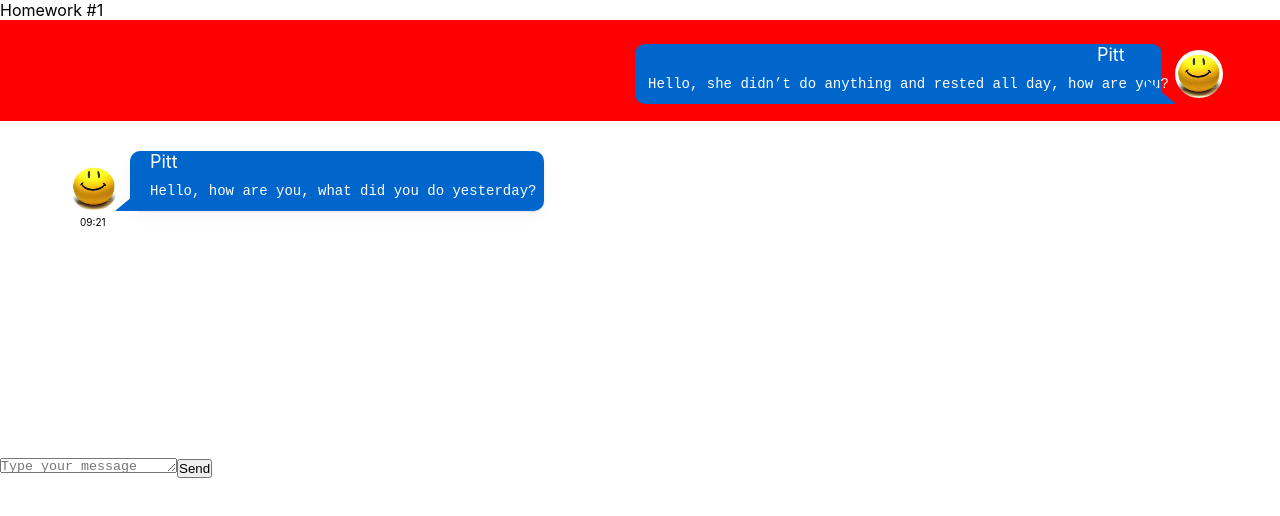
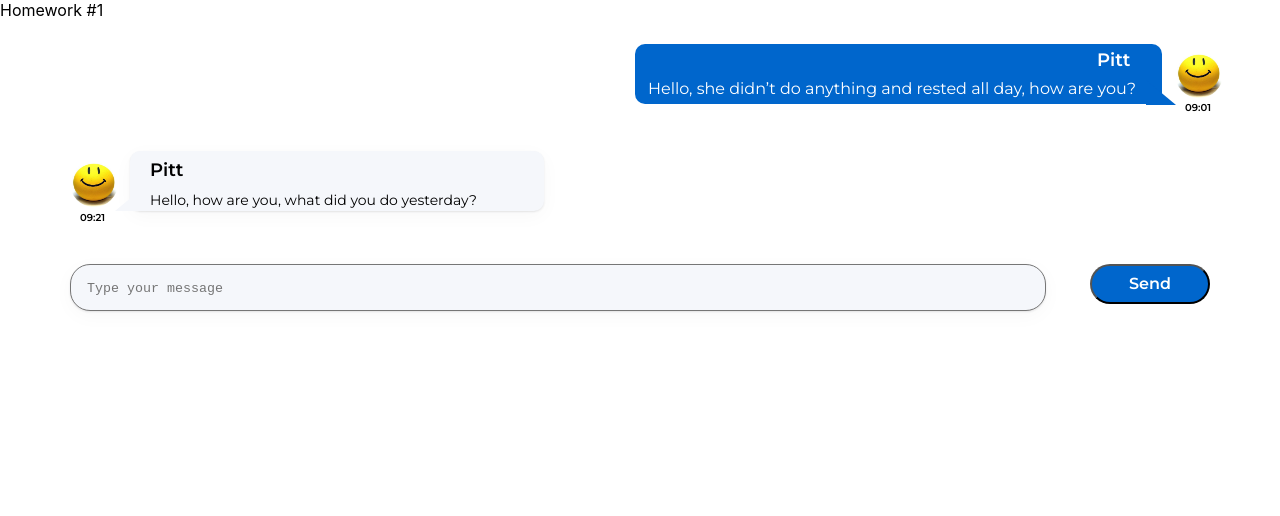
Before and after one commit to SerhiiSa07/it-kamasutra-dz, a React (Create React App) app: page / in a window 1280 px wide. Shown: the top 516 px of the page. Built offline with nearby package versions, Linux system fonts and the light colour scheme.

Commit message:
it-kamasutra-dz

```diff
--- a/public/index.html
+++ b/public/index.html
@@ -3,6 +3,11 @@
   <head>
     <meta charset="utf-8" />
     <link rel="icon" href="%PUBLIC_URL%/favicon.ico" />
+    <link rel="preconnect" href="https://fonts.googleapis.com">
+    <link rel="preconnect" href="https://fonts.gstatic.com" crossorigin>
+    <link rel="preconnect" href="https://fonts.googleapis.com">
+    <link rel="preconnect" href="https://fonts.gstatic.com" crossorigin>
+    <link href="https://fonts.googleapis.com/css2?family=Inter:wght@400;700&family=League+Spartan:wght@400;700&family=Montserrat:wght@400;600;700&display=swap" rel="stylesheet">
     <meta name="viewport" content="width=device-width, initial-scale=1" />
     <meta name="theme-color" content="#000000" />
     <meta
--- a/src/index.css
+++ b/src/index.css
@@ -15,6 +15,6 @@ body {
 }
 
 code {
-    font-family: source-code-pro, Menlo, Monaco, Consolas, 'Courier New',
+    font-family: source-code-pro, Menlo, Monaco, Consolas, 'Courier New', Montserrat,
     monospace;
 }
--- a/src/s2-homeworks/hw01/friend-message/FriendMessage.module.css
+++ b/src/s2-homeworks/hw01/friend-message/FriendMessage.module.css
@@ -14,7 +14,7 @@
     height: 48px;
     border-radius: 50%;
     margin-left: 70px;
-    margin-top: 42px;
+    margin-top: 38px;
 }
 
 .friendText {
@@ -22,10 +22,10 @@
     width: 414px;
     height: 60px;
     margin: 30px 130px 252px 130px;
-    background: #0066CC;
+    background-color: #F5F7FB;
     border-radius: 10px;
+    font-family: 'Montserrat', sans-serif;
     box-shadow: 0px 5px 20px rgba(29, 33, 38, 0.03), 0px 1px 2px rgba(29, 33, 38, 0.1);
-
 }
 
 .friendText:after {
@@ -35,30 +35,35 @@
     height: 0;
     left: -15px;
     top: 35px;
-    border-bottom: 25px solid #0066CC;;
+    border-bottom: 25px solid #F5F7FB;
     border-left: 30px solid transparent;
-
 }
 
 .friendName {
+    font-weight: 600;
     font-size: 18px;
     margin-left: 20px;
-    color: white;
+    margin-top: 8px;
+    color: #000000;
+    font-family: 'Montserrat', sans-serif;
 }
 
 .friendMessageText {
-    font-size: 14.5px;
+    font-family: 'Montserrat', sans-serif;
     line-height: 19px;
     font-size: 14px;
     margin-top: 10px;
     margin-left: 20px;
-    color: white;
+    font-weight: 400;
+    color: #000000;
 }
 
 .friendTime {
     position: absolute;
     font-size: 10px;
     color: #000000;
-    margin-top: 95px;
+    margin-top: 90px;
     margin-left: 80px;
+    font-family: 'Montserrat', sans-serif;
+    font-weight: 600;
 }
--- a/src/s2-homeworks/hw01/message-sender/MessageSender.module.css
+++ b/src/s2-homeworks/hw01/message-sender/MessageSender.module.css
@@ -1,18 +1,49 @@
 .sendForm {
-
+display: flex;
+    width: 100%;
 }
 
 .textarea {
-
+    display: flex;
+    align-items: center;
+    justify-content: center;
+    padding: 1rem;
+    min-height: 40px;
+    position: absolute;
+    width: 976px;
+    height: 40px;
+    left: 70px;
+    top: 264px;
+    background: #F5F7FB;
+    box-shadow: 0px 5px 20px rgba(29, 33, 38, 0.03), 0px 1px 2px rgba(29, 33, 38, 0.1);
+    border-radius: 20px;
+    resize:none;
+    outline:none;
+    overflow: hidden;
 }
 
 .button {
+    position: absolute;
+    width: 120px;
+    height: 40px;
+    left: 1090px;
+    top: 264px;
+    background: #0066CC;
+    border-radius: 20px;
+    color: #FFFFFF;
+    font-family: 'Montserrat', sans-serif;
+    font-style: normal;
+    font-weight: 600;
+    font-size: 16px;
+    line-height: 20px;
+    cursor: pointer;
 
 }
 
 .button:hover {
-
+    background-color: #232370;
+    transition: background-color 1.5s;
 }
 .button:active {
-
+    color: red;
 }
--- a/src/s2-homeworks/hw01/message/Message.module.css
+++ b/src/s2-homeworks/hw01/message/Message.module.css
@@ -6,8 +6,8 @@
 .imageAndText {
     height: 101px;
     width: 1280px;
-    background-color: red;
-    color: green;
+    font-family: 'Montserrat', sans-serif;
+    background-color: white;
 }
 
 .imageAndText img {
@@ -27,13 +27,14 @@
     background: #0066CC;
     border-radius: 10px;
 }
+
 .text:before{
     content: ' ';
     position: absolute;
     width: 0;
     height: 0;
     left: 511px;
-    top: 35px;
+    top: 36px;
     border-bottom: 25px solid #0066CC;
     border-right: 30px solid transparent;
 }
@@ -41,14 +42,20 @@
 .name {
     margin-left: 462px;
     font-size: 18px;
+    margin-top: 5px;
+    font-weight: 600;
+    font-family: 'Montserrat', sans-serif;
     color: white;
 }
 
 .messageText {
+    font-family: 'Montserrat', sans-serif;
+    font-weight: 400;
+    font-style: normal;
     margin-left: 13px;
-    line-height: 19px;
-    font-size: 14px;
-    margin-top: 10px;
+    font-size: 16px;
+    margin-top: 8px;
+    line-height: 20px;
     color: white;
 }
 
@@ -56,10 +63,12 @@
     position: absolute;
     font-size: 10px;
     color: #000000;
-    margin-top: -250px;
-    margin-left: 1185px
+    margin-top: -20px;
+    margin-left: 1185px;
+    font-family: 'Montserrat', sans-serif;
+    font-weight: 600;
 }
 
-.friendMessage{
-    background-color: #cc9c00;
+.friendMessage {
+
 }
```
